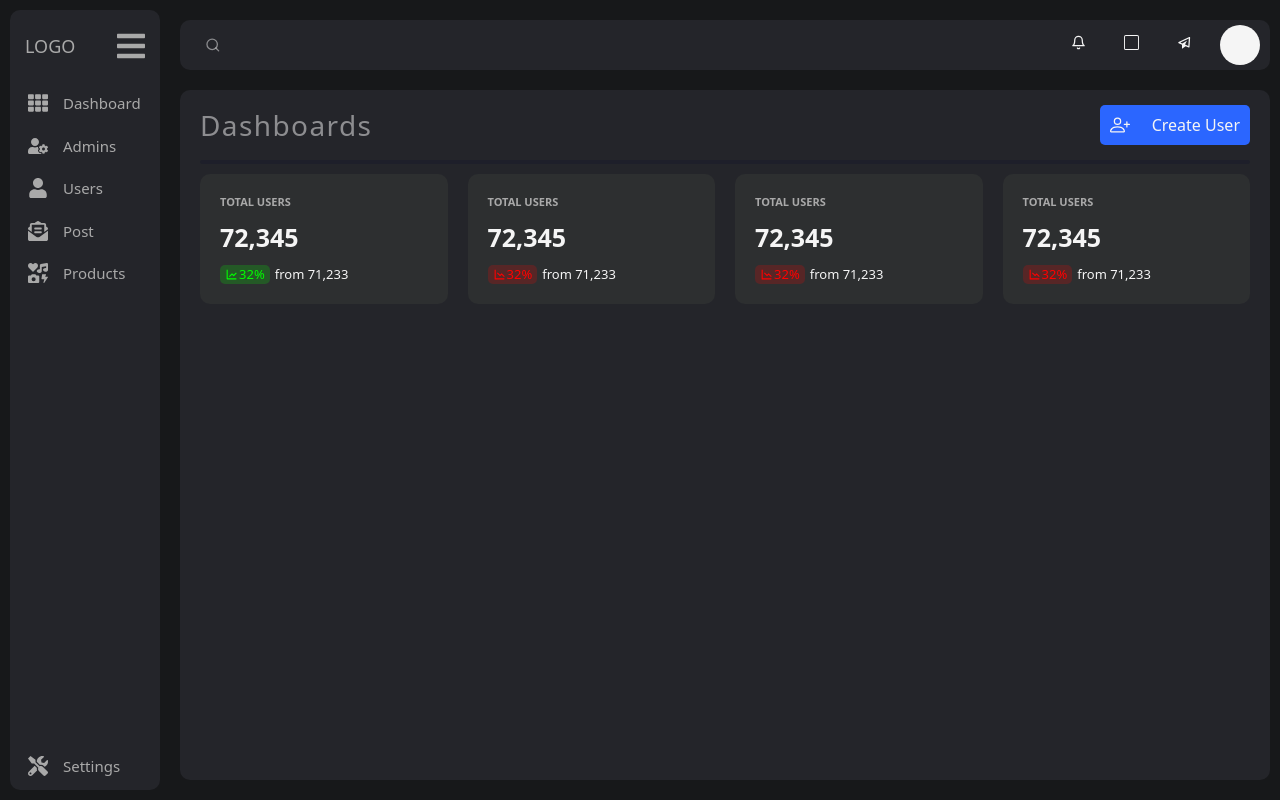
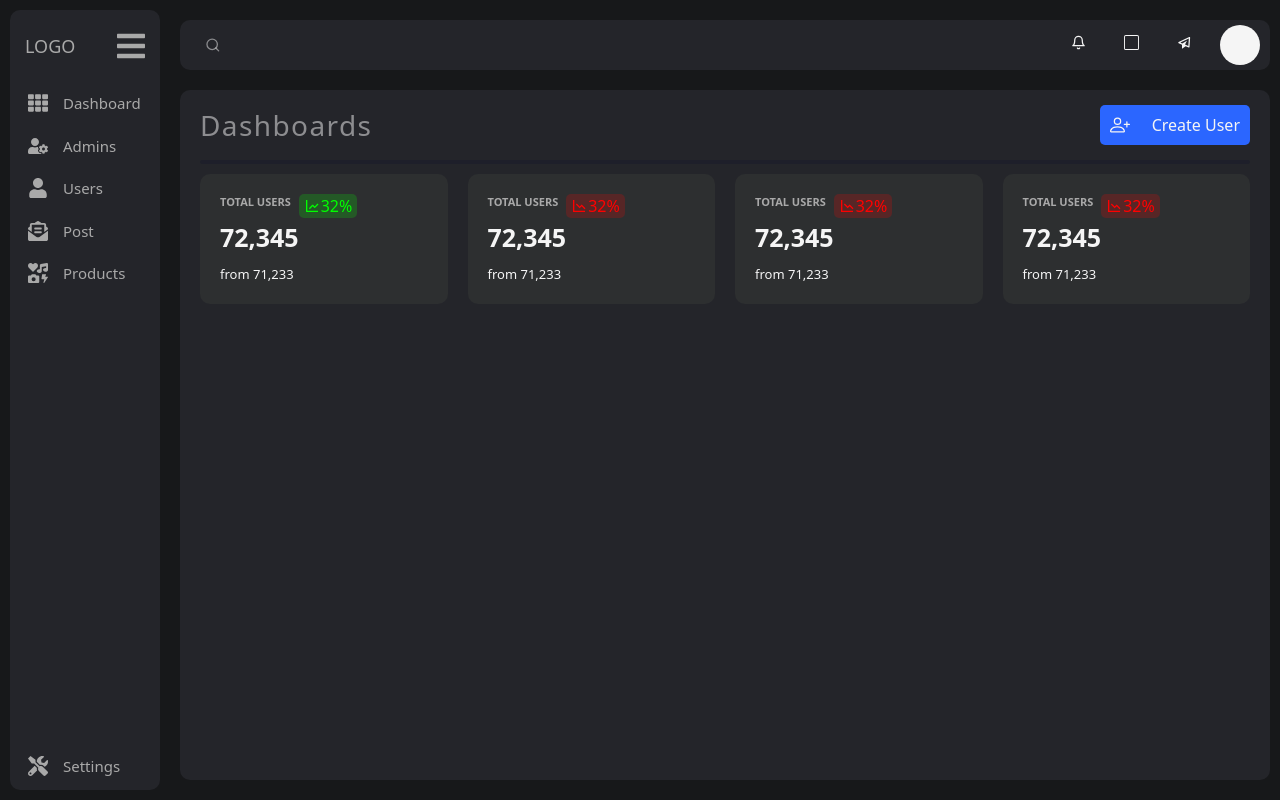
Before and after one commit to ceejayps/admin_dash_react, a React (Create React App) app: page /dashboard in a window 1280 px wide. Built offline with nearby package versions, Linux system fonts and the light colour scheme.

Commit message:
Update DashboardCard.jsx

```diff
--- a/src/components/DashboardCard.jsx
+++ b/src/components/DashboardCard.jsx
@@ -8,12 +8,13 @@ const DashboardCard = ({title, current, previous, isBearish, data}) => {
     <p className='dashbaordCardTitle' >Total {title}</p>
     <p className='dashbaordCardNumber' >{current}</p>
     <div className='dashStateSection'>
-        <div style={{backgroundColor: isBearish? '#00ff0033' : '#ff000033', color: isBearish? '#00ff00' : 'red',}} className={'dashStateSectionPercent' }> {icon} <p>{32}%</p></div>
-         from {previous}</div>
+
+         from {previous}
+         </div>
     </div>
 
     <div className="dashCardRight">
-
+    <div style={{backgroundColor: isBearish? '#00ff0033' : '#ff000033', color: isBearish? '#00ff00' : 'red',}} className={'dashStateSectionPercent' }> {icon} <p>{32}%</p></div>
         </div>
 
    </div>
```
